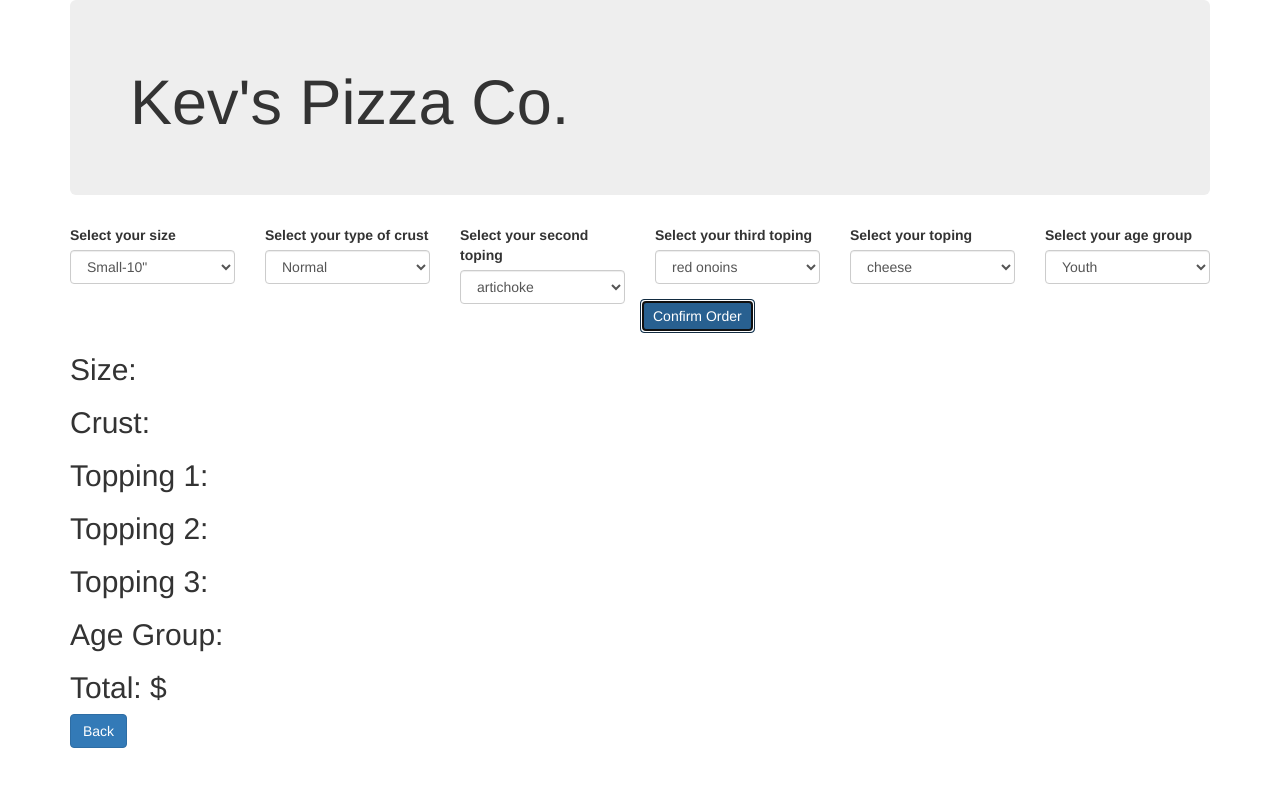
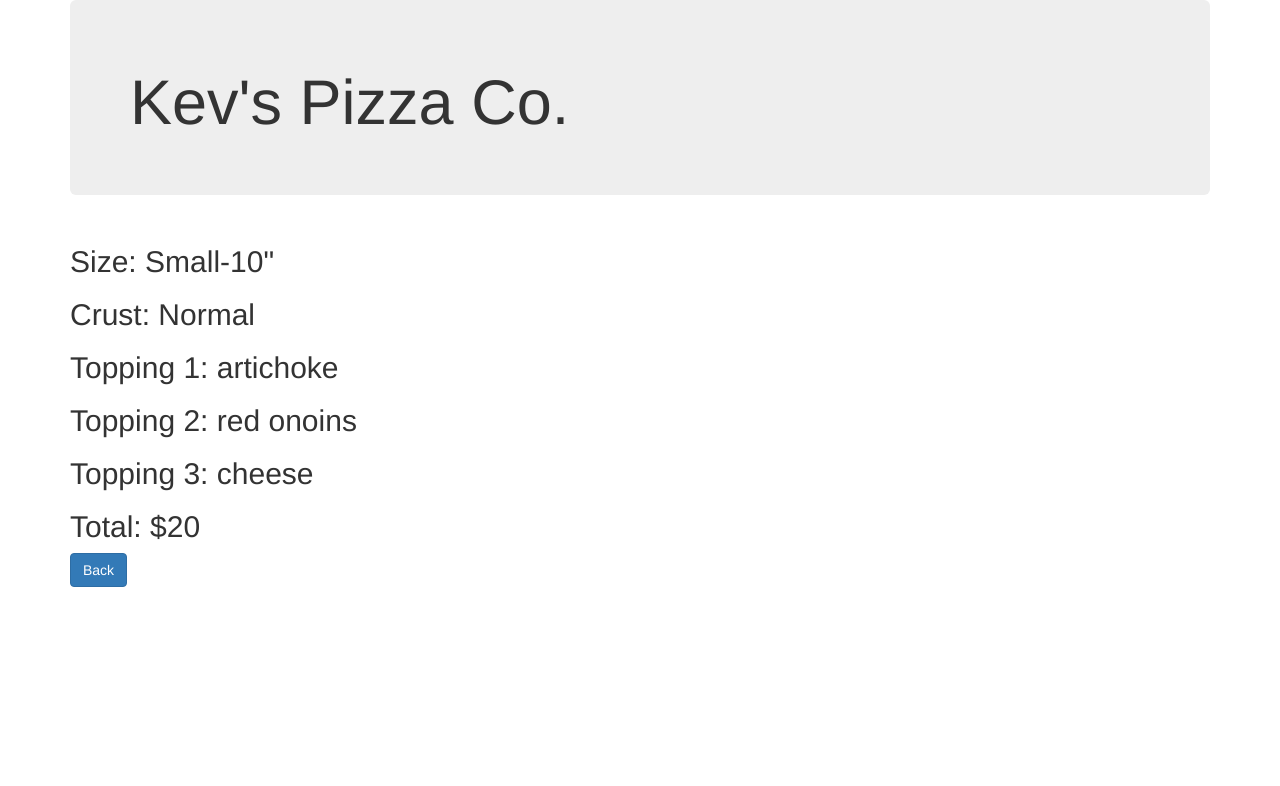
Before and after one commit to kftwotwo/pizza-order-test, a plain HTML site: page index.html in a window 1280 px wide. Both pictures are taken after a click on the button "Confirm Order". Drawn offline with Linux system fonts and the light colour scheme.

Commit message:
add jquery functions and price

```diff
--- a/css/styles.css
+++ b/css/styles.css
@@ -0,0 +1,4 @@
+/*#recipt {
+  display: none;
+
+}*/
--- a/index.html
+++ b/index.html
@@ -38,7 +38,7 @@
           </div>
           <div class="col-md-2">
             <div class="form-group">
-            <label>Select your second toping</label>
+              <label>Select your 2nd toping</label>
               <select class="form-control" id="top">
                 <option id="cheese">artichoke</option>
                 <option id="peper">anchovy</option>
@@ -48,7 +48,7 @@
           </div>
           <div class="col-md-2">
             <div class="form-group">
-            <label>Select your third toping</label>
+              <label>Select your 3rd toping</label>
               <select class="form-control" id="top1">
                 <option id="cheese">red onoins</option>
                 <option id="peper">bell peppers</option>
@@ -66,27 +66,16 @@
               </select>
             </div>
           </div>
-        <div class="col-md-2">
-          <div class="form-group">
-           <label>Select your age group</label>
-           <select class="form-control" id="age">
-             <option id="youth">Youth</option>
-             <option id="adult">Adult</option>
-             <option id="senior">Senior</option>
-           </select>
-         </div>
-       </div>
           <button type="submit" class="btn btn-primary">Confirm Order</button>
         </form>
-    <div class="col-md-5" id="result">
+        <div class="col-md-5" id="recipt">
           <h2><span id="selectedSize">Size:  </span></h2>
           <h2><span id="selectedCrust">Crust:  </span></h2>
-      <h2><span id="selectedtop">Topping 1:  </span></h2>
-      <h2><span id="selectedtop1">Topping 2:  </span></h2>
-      <h2><span id="selectedtop2">Topping 3:  </span></h2>
-      <h2><span id= "selectedAge">Age Group:  </span></h2>
+          <h2><span id="selectedTop">Topping 1:  </span></h2>
+          <h2><span id="selectedTop1">Topping 2:  </span></h2>
+          <h2><span id="selectedTop2">Topping 3:  </span></h2>
           <h2><span id="selectedPrice">Total: $</span></h2>
-      <input type="button" value="Back" class="btn btn-primary"onClick="window.location.reload()"><!--refresh page -->
+          <input type="button" value="Back" class="btn btn-primary"onClick="window.location.reload()"><!--refresh page to go back -->
         </div>
       </div><!--row-->
     </div> <!--Container-->
--- a/js/scripts.js
+++ b/js/scripts.js
@@ -1,39 +1,42 @@
 var bigSize = ["Large", "X-Large"];
-var veterans  = ["Veterans"];
-function Pizza(pSize, sides, drinks, price) {
+var crust = ["Stuffed cheese", "Pretzel"];
+function Pizza(pSize, crust, topping, top1, top2, price) {
   this.pSize = pSize;
-  this.sides = sides;
-  this.drinks = drinks;
+  this.crust = crust;
+  this.topping = topping;
+  this.top1 = top1;
+  this.top2 =top2;
   this.price = 20;
 }
 Pizza.prototype.addToPrice = function () {
-  if(newReleases.includes(this.pSize)) {
+  if(bigSize.includes(this.pSize)) {
     this.price += 6;
   }
-  if(senior.includes(this.sides)) {
-    this.price -= 2;
-  }
-  if(drinks.includes(this.drinks)) {
-    this.price +=2;
+  if(crust.includes(this.crust)) {
+    this.price += 2;
   }
 };
 $(document).ready(function() {
   $("#inputForm").submit(function(event) {
     event.preventDefault();
-    var pSize = $("#").val();
-    var Sides = $("#").val();
-    var drinks = $("#").val();
+    var pSize = $("#size").val();
+    var crust = $("#crust").val();
+    var top = $("#top").val();
+    var top1 = $("#top1").val();
+    var top2 = $("#top2").val();
     var price = 20;
-    var newPizza = new Pizza(pSize, sides, drinks, price);
+    var newPizza = new Pizza(pSize, crust, top, top1, top2, price);
     newPizza.addToPrice();
 
-    $("#").append(newPizza.pSize);
-    $("#").append(newPizza.sides);
-    $("#").append(newPizza.drinks);
-    $("#").append(newPizza.price);
+    $("#selectedSize").append(newPizza.pSize);
+    $("#selectedCrust").append(newPizza.crust);
+    $("#selectedTop").append(newPizza.topping);
+    $("#selectedTop1").append(newPizza.top1);
+    $("#selectedTop2").append(newPizza.top2);
+    $("#selectedPrice").append(newPizza.price);
 
     $("#inputForm").hide();
-    $("#").show();
+    $("#recipt").show();
 
   });
 });
```
Lines whose indentation alone changed are shown as unchanged.
